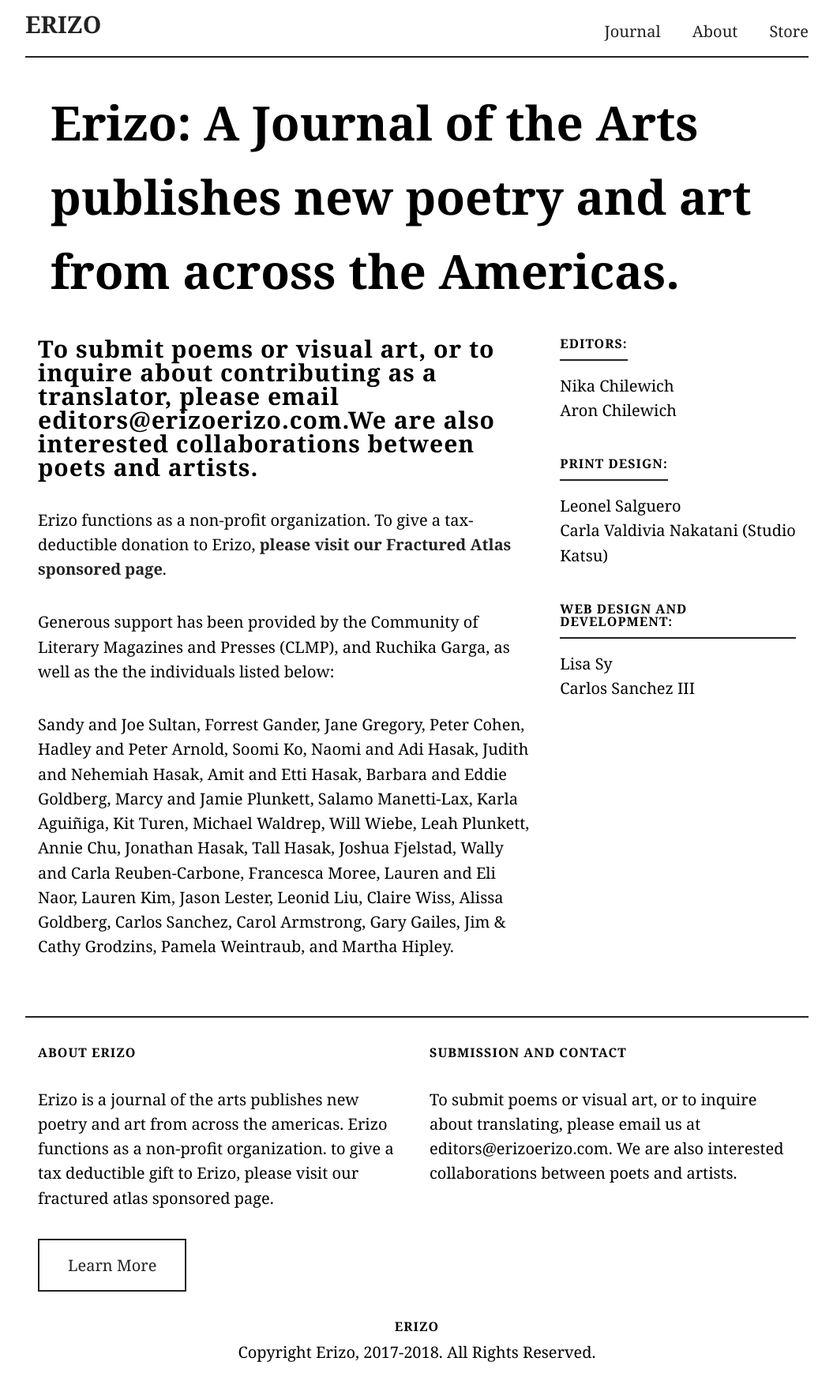
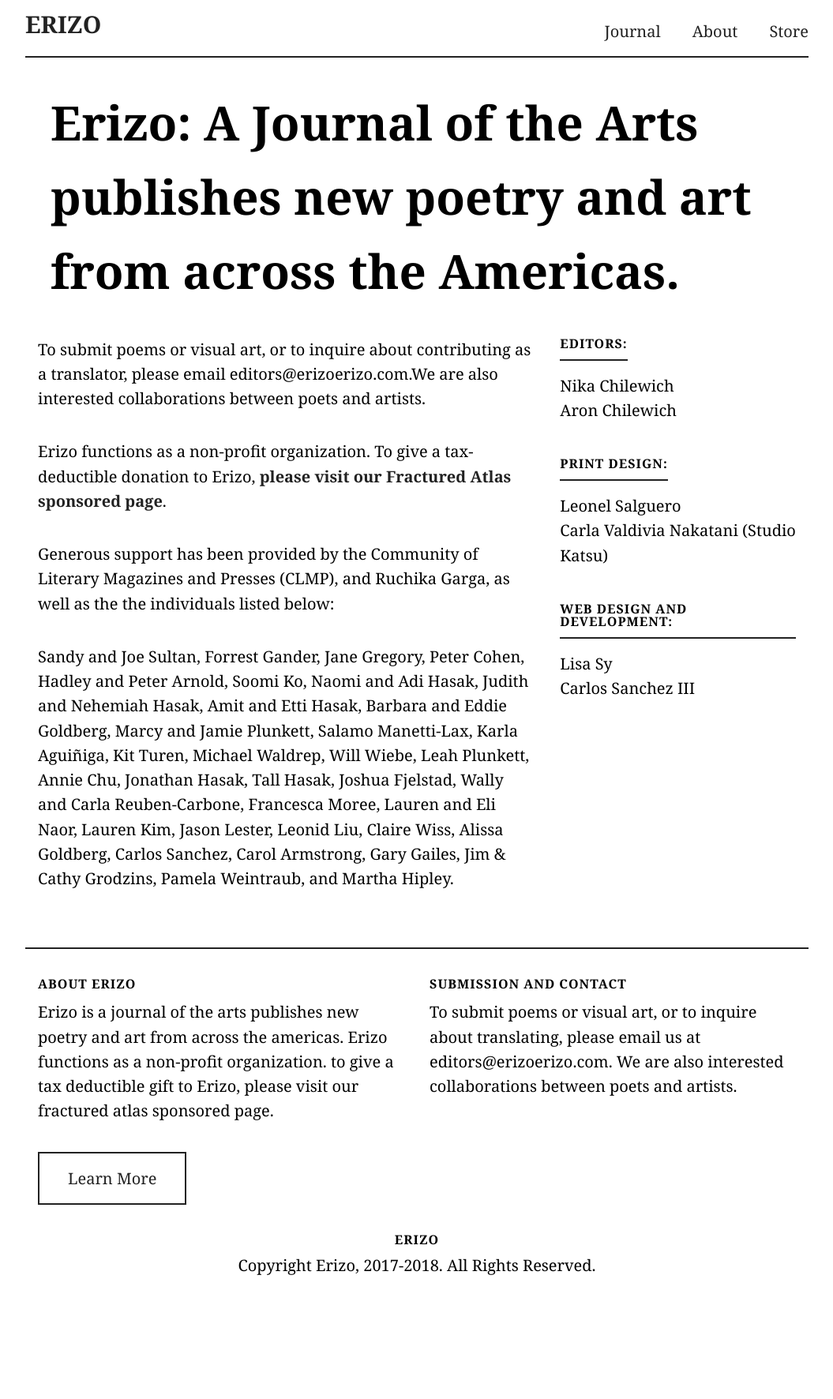
Before and after one commit to erizomag/erizo_jekyll, a Jekyll site: the page built from about.md, in a window 1280 px wide. Shown: the whole page at 79% size, without its empty margins (112-1167 px from the left). Built offline with Jekyll 4.4.1, drawn with Linux system fonts in a browser that asks for light colours; some web fonts are replaced; after the commit the page ends 1662 px from its top, so only the background shows below that.

Commit message:
Simplify About Page styles
- Remove emphasized style block
- Refactor typography naming from `$rhythm_down_80` to `$rhythm_down_1`

```diff
--- a/_layouts/about.html
+++ b/_layouts/about.html
@@ -10,9 +10,7 @@
   </div>
   <div class="about_body_content">
     <div class="main_column">
-      <h4 class="main_column_title">
-        {{ page.submission_description }}
-      </h4>
+      {{ page.submission_description | markdownify }}
       {{ content }}
     </div>
     <div class="secondary_column">
--- a/_lib/about.scss
+++ b/_lib/about.scss
@@ -32,14 +32,10 @@
   }
 }
 
-.main_column {
-
-}
-
 .secondary_column {
   h4 {
     margin-bottom: $base_spacing_down_1;
-    font-size: $base-font-size * $rhythm_down_80;
+    font-size: $base-font-size * $rhythm_down_1;
     display: inline-block;
     border-bottom: $base-border;
     padding-bottom: $base_spacing_down_2;
--- a/_lib/footer.scss
+++ b/_lib/footer.scss
@@ -9,6 +9,11 @@
     margin-top: $base_spacing_desktop;
     padding-top: $base_spacing_desktop;
   }
+}
+
+.site_footer_title {
+  font-size: $base-font-size * $rhythm_down_1;
+  margin-bottom: $base_spacing_down_2;
 }
 
 .site_footer_content {
--- a/_lib/typography.scss
+++ b/_lib/typography.scss
@@ -7,8 +7,8 @@
 $rhythm_up_3 : 3;
 $rhythm_up_2 : 2;
 $rhythm_up_1 : 1.5;
-$rhythm_down_80: 0.8;
-$rhythm_down_50: 0.5;
+$rhythm_down_1: 0.8;
+$rhythm_down_2: 0.5;
 
 @mixin type_header(
     $font_face: $serif-primary,
@@ -79,6 +79,17 @@
   }
 }
 
+@mixin type_body_small($font_face: $serif-secondary) {
+  font-family: $font_face;
+  font-size: $base-font-size * $rhythm_down_1;
+  line-height: $base-font-size * 1.25;
+  margin: 0 auto $base_spacing;
+
+  @include grid-media($neat-grid-tablet) {
+    font-size: $base-font-size;
+    margin: 0 auto $base_spacing_up_1;
+  }
+}
 
 //---------- Type Usage -----------//
 
@@ -103,6 +114,10 @@
 li,
 figure {
   @include type_body_normal();
+}
+
+small {
+  @include type_body_small();
 }
 
 a {
```
Also changed, not shown: _includes/footer.html (+0 -9 lines).
